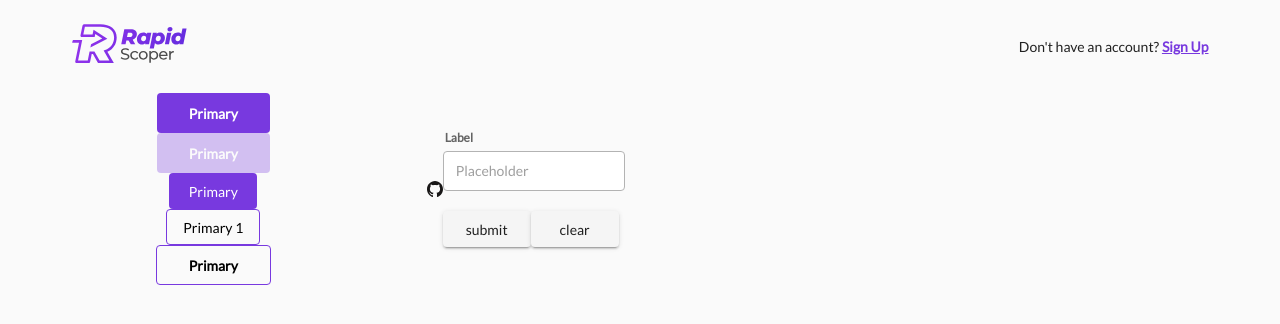
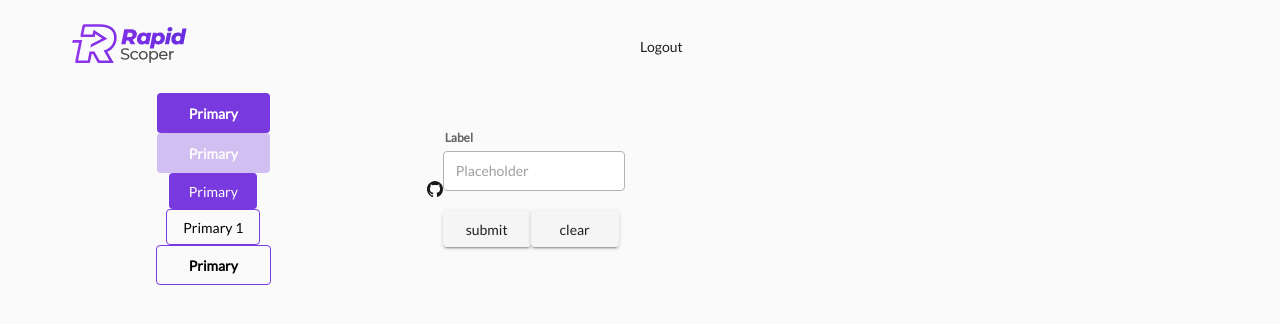
Before and after one commit to Mozzler/rapidscoper-frontend, a Vue app: page / in a window 1280 px wide. Shown: the top 324 px of the page. Built offline with nearby package versions, Linux system fonts and the light colour scheme; sample sign-in values are in the browser's storage; the HTML template or start-up script is replaced by a standard one.

Commit message:
add logout

```diff
--- a/src/components/particles/Header.vue
+++ b/src/components/particles/Header.vue
@@ -5,12 +5,17 @@
           <logo-rapid-scope class="app-logo"/>
       </v-flex>
       <v-flex xs6>
+        <template v-if="!isAuthenticated">
           <p class="text-xs-right" v-if="isSignup">Already have an account?
             <router-link :to="'login'">Log In</router-link>
           </p>
-        <p class="text-xs-right" v-else>Don't have an account?
-          <router-link :to="'signup'">Sign Up</router-link>
-        </p>
+          <p class="text-xs-right" v-else>Don't have an account?
+            <router-link :to="'signup'">Sign Up</router-link>
+          </p>
+        </template>
+        <template v-else>
+          <button @click="logout">Logout</button>
+        </template>
       </v-flex>
     </v-layout>
   </v-container>
@@ -18,21 +23,26 @@
 
 <script>
 import LogoRapidScope from './icons/LogoRapidScope';
+import * as authConst from '@/store/actions/auth';
 
 export default {
   name: 'AppHeader',
   components: {
     LogoRapidScope
   },
-  data: () => ({
-
-  }),
-  methods: {
-  },
   computed: {
     isSignup() {
       return this.$route.name === 'signup';
+    },
+    isAuthenticated() {
+      return this.$store.getters[authConst.IS_AUTHENTICATED];
     }
   },
+  methods: {
+    async logout() {
+      await this.$store.dispatch(authConst.AUTH_LOGOUT);
+      this.$router.push('/signup');
+    }
+  }
 };
 </script>
--- a/src/store/modules/auth.js
+++ b/src/store/modules/auth.js
@@ -20,12 +20,12 @@ const mutations = {
 
 const actions = {
   [AUTH_LOGIN]: async ({ commit }, data) => {
-    // commit(CHANGE_AUTHENTICATED, true);
-    // localStorage.setItem('token', 'superSecretToken');
+    commit(CHANGE_AUTHENTICATED, true);
+    localStorage.setItem('token', 'superSecretToken');
   },
   [AUTH_LOGOUT]: ({ commit }) => {
-    // commit(CHANGE_AUTHENTICATED, false);
-    // localStorage.removeItem('token');
+    commit(CHANGE_AUTHENTICATED, false);
+    localStorage.removeItem('token');
   },
   [AUTH_REGISTER]: ({ commit }, data) => {
     commit(CHANGE_AUTHENTICATED, true);
```
